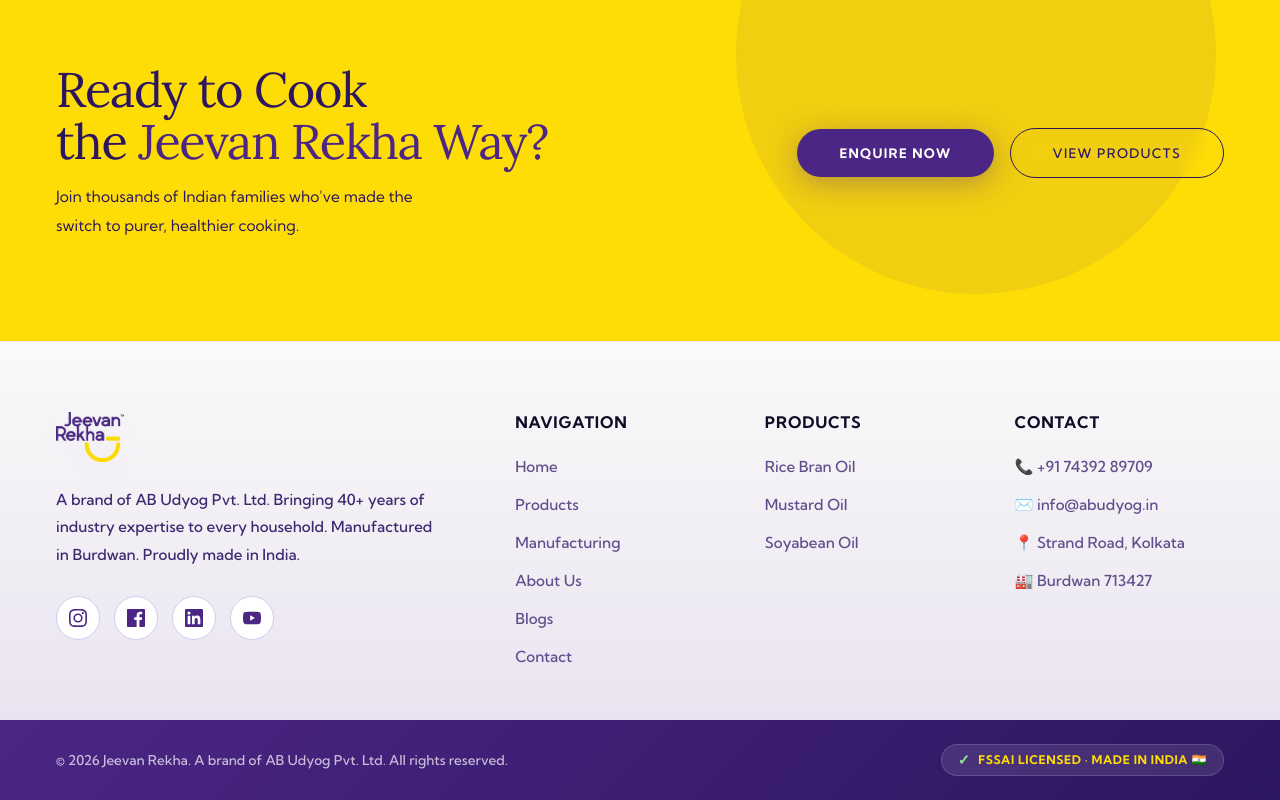
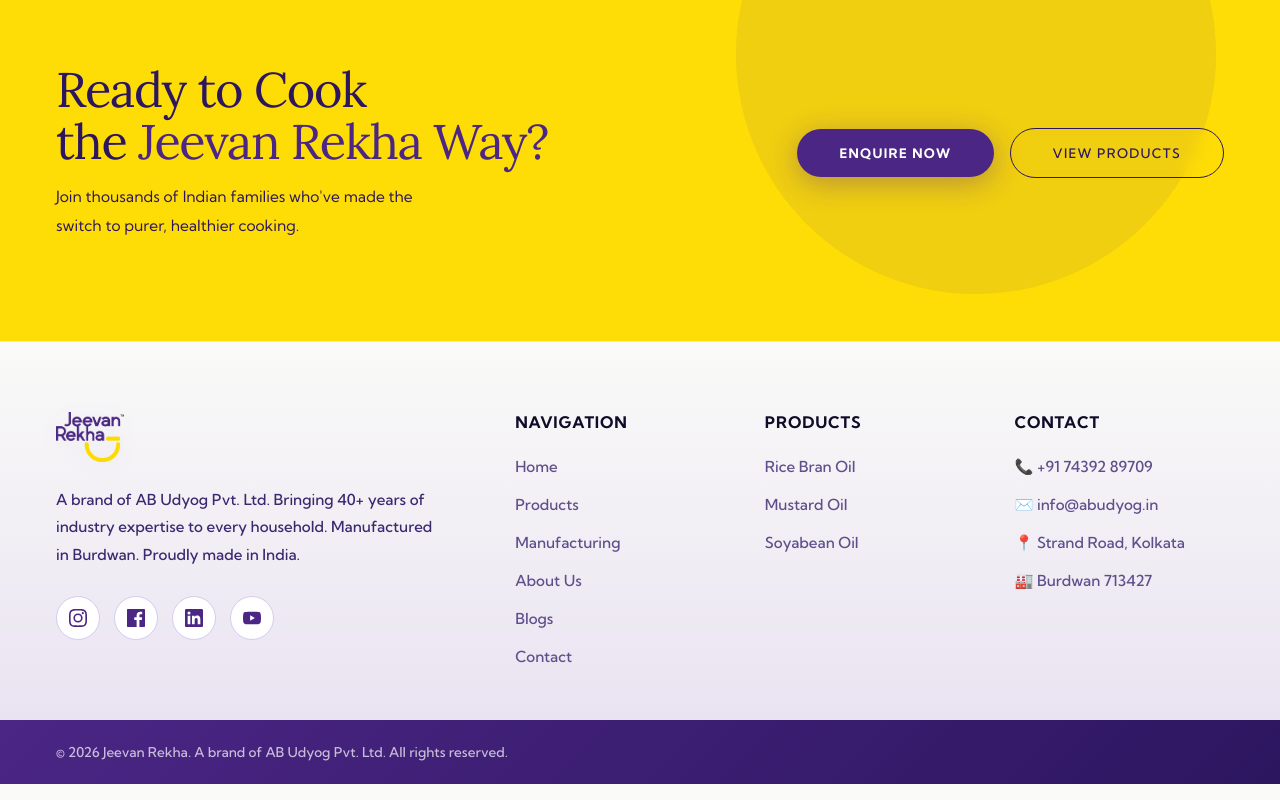
Before and after one commit to genaiwebsites/jeevanrekha, a Next.js app: page / in a window 1280 px wide. Shown: the part 4941-5741 px from the top of the page. Built offline with nearby package versions, Linux system fonts and the light colour scheme.

Commit message:
Remove FSSAI and Made in India certification banner from footer

```diff
--- a/src/components/Footer.tsx
+++ b/src/components/Footer.tsx
@@ -59,7 +59,6 @@
       <div className="f-bottom-strip">
         <div className="wrap f-bottom-inner">
           <p>© 2026 Jeevan Rekha. A brand of AB Udyog Pvt. Ltd. All rights reserved.</p>
-          <div className="f-cert">FSSAI Licensed · Made in India 🇮🇳</div>
         </div>
       </div>
     </footer>
```
